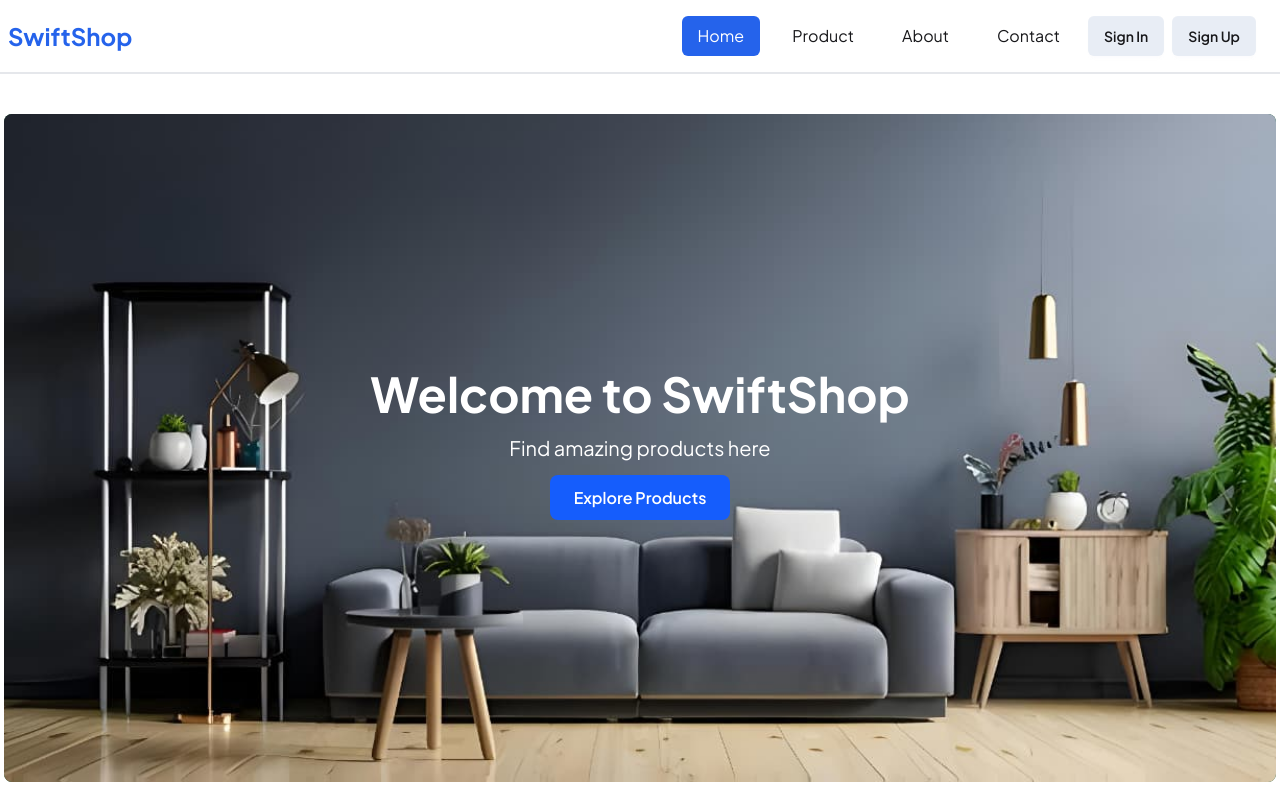
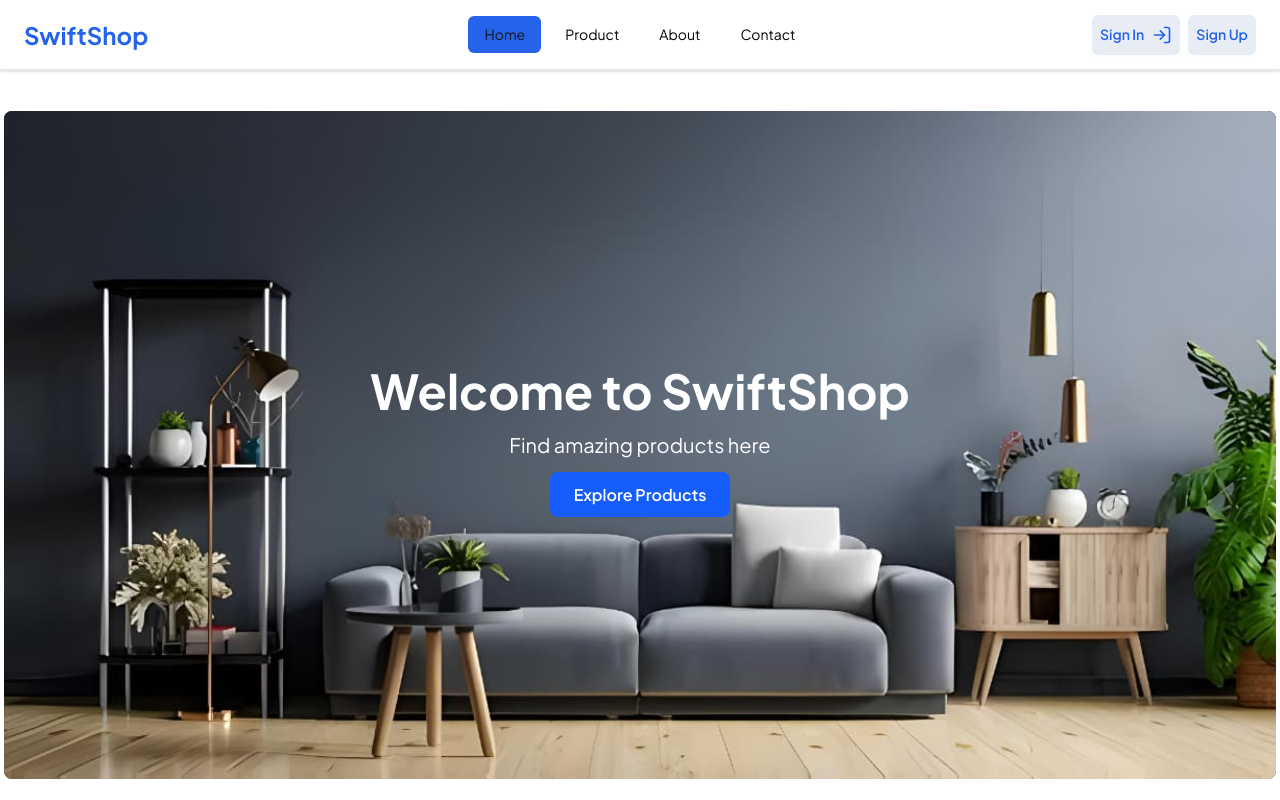
Before and after one commit to HabiburRahmanZihad/SwiftShop, a Next.js app: page / in a window 1280 px wide. Shown: the top 800 px of the page. Built offline with nearby package versions, Linux system fonts and the light colour scheme; no server answers; the database is empty.

Commit message:
fixed Navbar responsiveness

```diff
--- a/src/app/components/Navbar.jsx
+++ b/src/app/components/Navbar.jsx
@@ -3,86 +3,104 @@
 import Link from "next/link";
 import { usePathname } from "next/navigation";
 import { useSession, signOut } from "next-auth/react";
+import { FiLogOut, FiLogIn } from "react-icons/fi";
+import { GiHamburgerMenu } from "react-icons/gi";
 
 export default function Navbar() {
+    const { data: session } = useSession();
     const pathname = usePathname();
-    const { data: session } = useSession(); // ✅ Get auth session
     const isUser = !!session;
 
-
+    // Navigation item styles
     const navItemClass = (href) =>
         pathname === href
-            ? "bg-primary text-white px-4 py-2 rounded-md"
-            : "hover:text-white hover:bg-primary px-4 py-2 rounded-md";
+            ? "bg-primary text-content px-4 py-2 rounded-md"
+            : "text-black hover:text-neutral hover:bg-primary px-4 py-2 rounded-md";
+
+    // Handle sign-out action
+    const handleSignOut = async () => {
+        await signOut({ callbackUrl: "/signin" });
+    };
+
+    const links = (
+        <div className="flex flex-col lg:flex-row gap-2">
+            <Link href="/" className={navItemClass("/")}>
+                Home
+            </Link>
+            <Link href="/product" className={navItemClass("/product")}>
+                Product
+            </Link>
+            {isUser && (
+                <Link href="/dashboard" className={navItemClass("/dashboard")}>
+                    Dashboard
+                </Link>
+            )}
+            <Link href="/about" className={navItemClass("/about")}>
+                About
+            </Link>
+            <Link href="/contact" className={navItemClass("/contact")}>
+                Contact
+            </Link>
+        </div>
+    );
 
     return (
-        <nav className="navbar pl-2 bg-base-100 border-b-2 border-base-300 px-6 sticky top-0 z-50">
-            {/* Brand */}
-            <div className="flex-1">
+        <nav className="navbar bg-base-100 shadow-sm sticky top-0 z-50 border-b-2 border-base-300 px-6">
+            {/* Navbar left: mobile menu + brand name */}
+            <div className="navbar-start flex items-center gap-2">
+                <div className="dropdown lg:hidden">
+                    <button
+                        tabIndex={0}
+                        role="button"
+                        className="flex items-center text-primary"
+                        aria-label="Toggle Menu"
+                    >
+                        <GiHamburgerMenu size={24} />
+                    </button>
+                    <ul
+                        tabIndex={0}
+                        className="menu menu-sm dropdown-content bg-base-100 text-white rounded-box w-52 p-2 shadow mt-3"
+                    >
+                        {links}
+                    </ul>
+                </div>
+
+                {/* Brand name text */}
                 <Link href="/" className="text-2xl font-bold text-primary">
                     SwiftShop
                 </Link>
             </div>
 
-            {/* Navigation Links */}
-            <div className="flex-none hidden md:flex">
-                <ul className="menu menu-horizontal px-3 lg:space-x-4 text-base">
-                    <li>
-                        <Link className={navItemClass("/")} href="/">
-                            Home
-                        </Link>
-                    </li>
-                    <li>
-                        <Link className={navItemClass("/product")} href="/product">
-                            Product
-                        </Link>
-                    </li>
-
-                    {isUser && (
-                        <li>
-                            <Link className={navItemClass("/dashboard")}
-                                href="/dashboard">
-                                Dashboard
-                            </Link>
-                        </li>
-                    )}
-
-                    <li>
-                        <Link className={navItemClass("/about")} href="/about">
-                            About
-                        </Link>
-                    </li>
-                    <li>
-                        <Link className={navItemClass("/contact")} href="/contact">
-                            Contact
-                        </Link>
-                    </li>
+            {/* Navbar center: desktop links */}
+            <div className="navbar-center hidden lg:flex">
+                <ul className="menu menu-horizontal px-1">
+                    {links}
                 </ul>
             </div>
 
-            {/* Auth Buttons */}
-            <div className="flex-none space-x-2">
+            {/* Navbar right: auth buttons */}
+            <div className="navbar-end flex gap-2 items-center">
+                {/* Auth Buttons */}
                 {!isUser ? (
                     <>
-                        <Link
-                            href="/signin"
-                            className={`btn border-none bg-[#E8EDF5] ${navItemClass("/signin")}`}
-                        >
-                            Sign In
+                        <Link href="/signin">
+                            <button className="btn border-none bg-[#E8EDF5] text-primary flex items-center gap-2 p-2 rounded-md">
+                                Sign In <FiLogIn size={20} />
+                            </button>
                         </Link>
-                        <Link
-                            href="/signup"
-                            className={`btn border-none bg-[#E8EDF5] ${navItemClass("/signup")}`}
-                        >
-                            Sign Up
+                        <Link href="/signup">
+                            <button className="btn border-none bg-[#E8EDF5] text-primary flex items-center gap-2 p-2 rounded-md">
+                                Sign Up
+                            </button>
                         </Link>
                     </>
                 ) : (
                     <button
-                        onClick={() => signOut({ callbackUrl: "/signin" })}
-                        className="btn border-none rounded-md bg-[#E8EDF5] hover:bg-red-500 hover:text-white"
+                        onClick={handleSignOut}
+                        className="btn bg-primary text-white hover:bg-red-500 rounded-md flex items-center gap-2 p-2"
+                        aria-label="Sign Out"
                     >
-                        Sign Out
+                        Sign Out <FiLogOut size={20} />
                     </button>
                 )}
             </div>
--- a/src/app/globals.css
+++ b/src/app/globals.css
@@ -98,5 +98,5 @@
 ============================ */
 
 * {
-  font-family: "Plus Jakarta Sans", sans-serif;
+    font-family: "Plus Jakarta Sans", sans-serif;
 }
```
